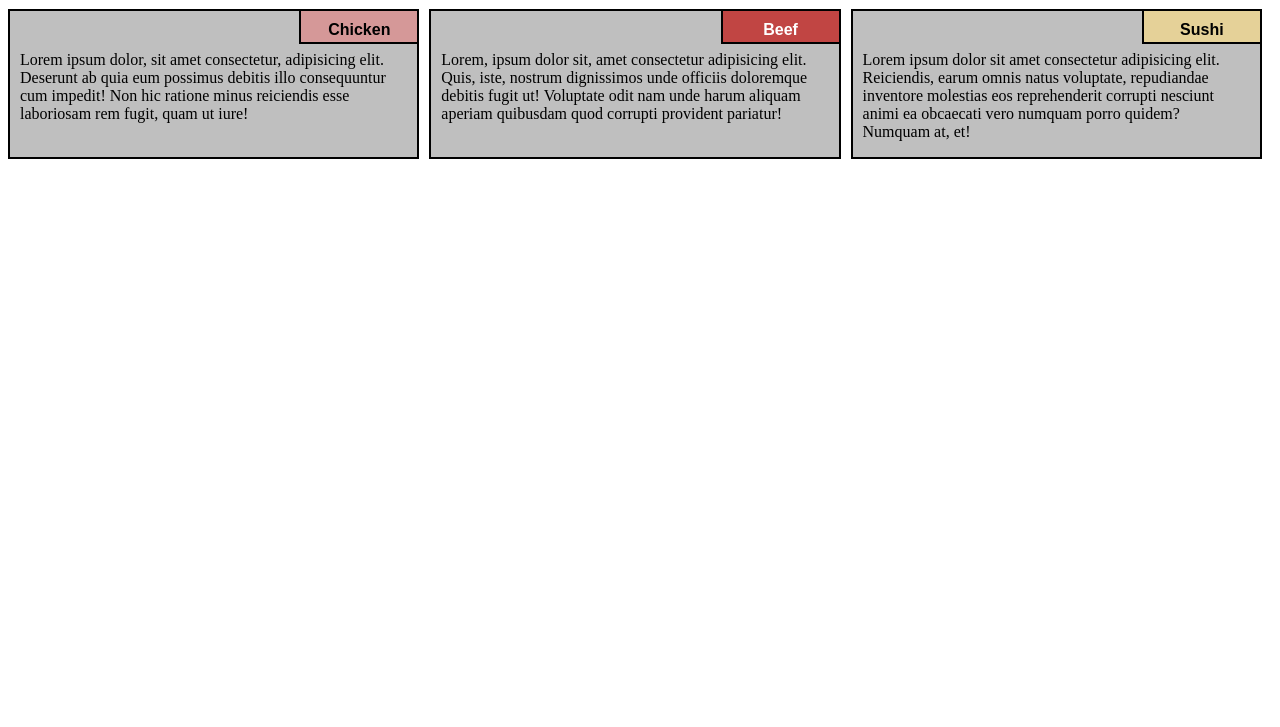
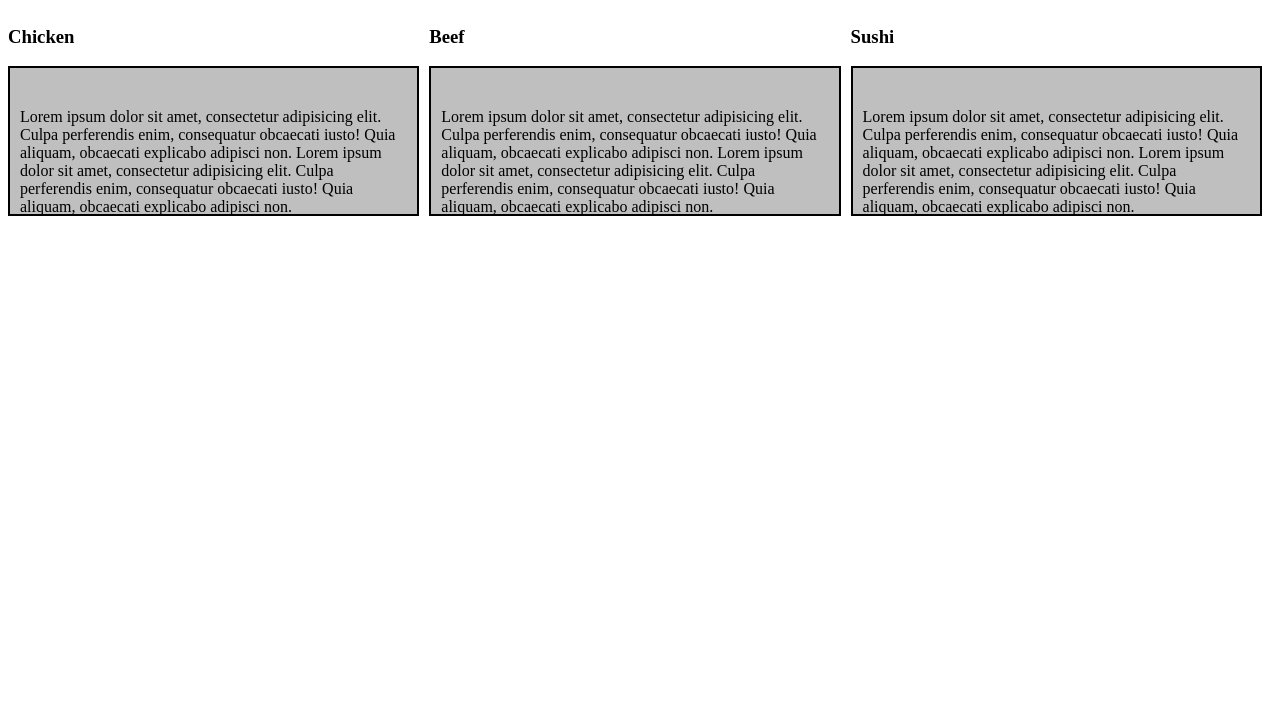
Before and after one commit to iankushagnihotri/iankushagnihotri.github.io, a plain HTML site: page index.html in a window 1280 px wide. Shown: the part 73-800 px from the top of the page. Drawn offline with Linux system fonts and the light colour scheme; files that its build step writes are made by us from their sources.

Commit message:
Update index.html

```diff
--- a/index.html
+++ b/index.html
@@ -1,37 +1,49 @@
-<html lang="en">
+ <!DOCTYPE html>
+<html>
 <head>
-	<meta charset="UTF-8">
-	<meta name="viewport" content="width=device-width, initial-scale=1.0">
-	 <link rel="stylesheet" href="css/style.css">
-	<title>Responsive Layout</title>
-
-
-
+  <meta charset="utf-8">
+  <meta name="viewport" content="width=device-width, initial-scale=1">
+  <title>My Responsive Layout</title>
+  <link href="https://fonts.googleapis.com/css?family=Lato" rel="stylesheet">
+  <link href='css/style.css' rel='stylesheet' type='text/css'>
 </head>
 <body>
-	<div class="row">
-	<h1>Our Menu</h1>
-  <div class="col-lg-4 col-md-6 col-sm-12" id="container">
-    <p>Lorem ipsum dolor, sit amet consectetur, adipisicing elit. Deserunt ab quia eum possimus debitis illo consequuntur cum impedit! Non hic ratione minus reiciendis esse laboriosam rem fugit, quam ut iure!</p>
-  	<p id="p1">Chicken</p>
+  <div class="container">
+    <div class="row">
 
-  	</div>
-
-
-
-  <div class="col-lg-4 col-md-6 col-sm-12" id="container"><p>Lorem, ipsum dolor sit, amet consectetur adipisicing elit. Quis, iste, nostrum dignissimos unde officiis doloremque debitis fugit ut! Voluptate odit nam unde harum aliquam aperiam quibusdam quod corrupti provident pariatur!</p>
-
-  	<p id="p2">Beef</p>
-
+    <h1 class="menu-title">Our menu</h1>
+      <div class="col-lg-4">
+        <div class="item">
+          <div class="item-title" id="title-one">
+            <h3>Chicken</h3>
+          </div>
+          <p>
+            Lorem ipsum dolor sit amet, consectetur adipisicing elit. Culpa perferendis enim, consequatur obcaecati iusto! Quia aliquam, obcaecati explicabo adipisci non. Lorem ipsum dolor sit amet, consectetur adipisicing elit. Culpa perferendis enim, consequatur obcaecati iusto! Quia aliquam, obcaecati explicabo adipisci non.
+          </p>
+        </div>
+      </div>
+      <div class="col-lg-4">
+        <div class="item">
+         <div class="item-title" id="title-two">
+          <h3>Beef</h3>
+        </div>
+        <p>
+          Lorem ipsum dolor sit amet, consectetur adipisicing elit. Culpa perferendis enim, consequatur obcaecati iusto! Quia aliquam, obcaecati explicabo adipisci non. Lorem ipsum dolor sit amet, consectetur adipisicing elit. Culpa perferendis enim, consequatur obcaecati iusto! Quia aliquam, obcaecati explicabo adipisci non.
+        </p>
+      </div>
+    </div>
+    <div class="col-lg-4 col-lg-tablet">
+      <div class="item">
+       <div class="item-title" id="title-three">
+        <h3>Sushi</h3>
+      </div>
+      <p>
+        Lorem ipsum dolor sit amet, consectetur adipisicing elit. Culpa perferendis enim, consequatur obcaecati iusto! Quia aliquam, obcaecati explicabo adipisci non. Lorem ipsum dolor sit amet, consectetur adipisicing elit. Culpa perferendis enim, consequatur obcaecati iusto! Quia aliquam, obcaecati explicabo adipisci non.
+      </p>
+    </div>
   </div>
 
-  <div class="col-lg-4 col-md-12 col-sm-12" id="container"><p>Lorem ipsum dolor sit amet consectetur adipisicing elit. Reiciendis, earum omnis natus voluptate, repudiandae inventore molestias eos reprehenderit corrupti nesciunt animi ea obcaecati vero numquam porro quidem? Numquam at, et!</p>
-
-  	<p  id="p3">Sushi</p>
-
-  </div>
-
-	</div>
-
+</div>
+</div>
 </body>
 </html>
```
